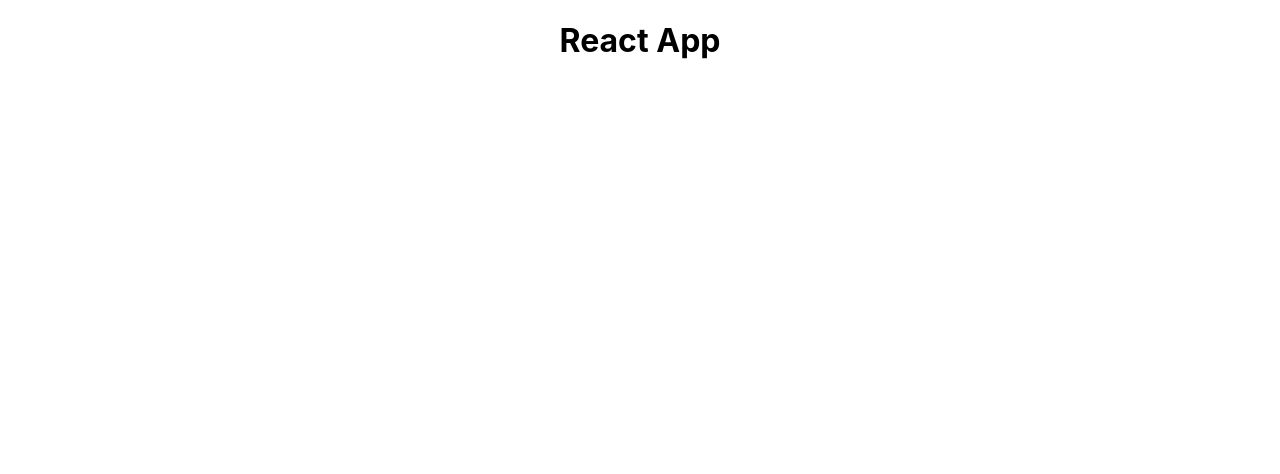
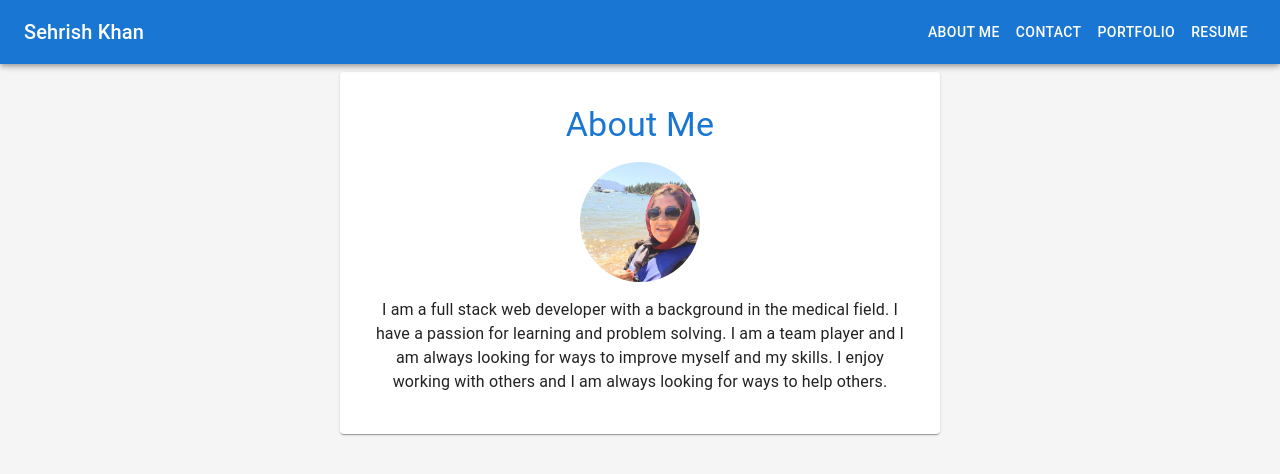
Before and after one commit to sehrishkhan336/react-portfolio, a React (Create React App) app: page / in a window 1280 px wide. Shown: the top 474 px of the page. Built offline with nearby package versions, Linux system fonts and the light colour scheme.

Commit message:
creating portfolio page

```diff
--- a/package.json
+++ b/package.json
@@ -9,6 +9,7 @@
     "@mui/icons-material": "^5.14.3",
     "@mui/material": "^5.14.4",
     "@mui/styled-engine-sc": "^5.12.0",
+    "@mui/system": "^5.14.4",
     "@testing-library/jest-dom": "^5.17.0",
     "@testing-library/react": "^13.4.0",
     "@testing-library/user-event": "^13.5.0",
@@ -17,6 +18,10 @@
     "react-scripts": "5.0.1",
     "styled-components": "^5.3.11",
     "web-vitals": "^2.1.4"
+  },
+  "peerDependencies": {
+    "react": "^17.0.0 || ^18.0.0",
+    "react-dom": "^17.0.0 || ^18.0.0"
   },
   "scripts": {
     "start": "react-scripts start",
--- a/src/App.js
+++ b/src/App.js
@@ -1,11 +1,11 @@
+import React from 'react';
+import ProfileContainer from './components/ProfileContainer';
 
-import './App.css';
 
 function App() {
   return (
-    <div className="App">
-      <h1>React App</h1>
-    </div>
+
+    <ProfileContainer />
   );
 }
 
--- a/src/components/Header.js
+++ b/src/components/Header.js
@@ -1,28 +1,10 @@
 import React from 'react';
-import { makeStyles } from '@mui/styles';
 import { AppBar, Toolbar, IconButton, Typography, Button, Drawer, List, ListItem, ListItemButton, ListItemText, Divider } from '@mui/material';
 import MenuIcon from '@mui/icons-material/Menu';
 
-const useStyles = makeStyles((theme) => ({
-  appBar: {
-    zIndex: theme.zIndex.drawer + 1,
-  },
-  drawer: {
-    width: 240,
-  },
-  drawerPaper: {
-    width: 240,
-  },
-  content: {
-    flexGrow: 1,
-    padding: theme.spacing(3),
-  },
-}));
-
-const navItems = ['Home', 'About', 'Contact'];
+const navItems = ['About Me', 'Contact', 'Portfolio', 'Resume'];
 
 export default function Header({ currentPage, handlePageChange }) {
-  const classes = useStyles();
   const [mobileOpen, setMobileOpen] = React.useState(false);
 
   const handleDrawerToggle = () => {
@@ -30,7 +12,7 @@ export default function Header({ currentPage, handlePageChange }) {
   };
 
   const drawer = (
-    <div className={classes.drawer}>
+    <div sx={{ width: 240 }}>
       <Typography variant="h6" align="center" sx={{ my: 2 }}>
         Sehrish Khan
       </Typography>
@@ -52,7 +34,7 @@ export default function Header({ currentPage, handlePageChange }) {
 
   return (
     <div>
-      <AppBar position="fixed" className={classes.appBar}>
+      <AppBar position="fixed">
         <Toolbar>
           <IconButton
             color="inherit"
@@ -84,8 +66,8 @@ export default function Header({ currentPage, handlePageChange }) {
         anchor="left"
         open={mobileOpen}
         onClose={handleDrawerToggle}
-        classes={{
-          paper: classes.drawerPaper,
+        sx={{
+          '& .MuiDrawer-paper': { width: 240 },
         }}
       >
         {drawer}
--- a/src/components/ProfileContainer.js
+++ b/src/components/ProfileContainer.js
@@ -5,13 +5,13 @@ import AboutMe from './pages/AboutMe';
 import Contact from './pages/Contact';
 import Resume from './pages/Resume';
 import Portfolio from './pages/Portfolio';
-import Footer from './pages/Footer';
+// import Footer from './pages/Footer';
 
 export default function ProfileContainer() {
-  const [currentPage, setCurrentPage] = useState('AboutMe');
+  const [currentPage, setCurrentPage] = useState('About Me');
 
   const renderPage = () => {
-    if (currentPage === 'AboutMe') {
+    if (currentPage === 'About Me') {
       return <AboutMe />;
     }
     if (currentPage === 'Contact') {
@@ -25,16 +25,21 @@ export default function ProfileContainer() {
     }
   };
 
-  const handlePageChange = (page) => setCurrentPage(page);
+  const renderPageKey = currentPage;
+
+  const handlePageChange = (page) => {
+    console.log('handlePageChange', page);
+    setCurrentPage(page);
+  };
 
   return (
     <div>
       <CssBaseline />
       <Header currentPage={currentPage} handlePageChange={handlePageChange} />
-      <Container sx={{ marginTop: 3, marginBottom: 3 }}>
+      <Container sx={{ marginTop: 3, marginBottom: 3 }} key={`${currentPage}-${renderPageKey}`}>
         {renderPage()}
       </Container>
-      <Footer />
+      {/* <Footer /> */}
     </div>
   );
 }
--- a/src/components/pages/AboutMe.js
+++ b/src/components/pages/AboutMe.js
@@ -1,79 +1,56 @@
 import React from 'react';
-import { Card, CardContent, Typography, makeStyles, Avatar } from '@mui/material';
+import { Card, CardContent, Typography, Avatar, Container } from '@mui/material';
+import { styled } from '@mui/system';
 import profilePicture from '../../images/Profilepic.jpg';
 
-const useStyles = makeStyles((theme) => ({
-  card: {
+const CardWrapper = styled(Card)(({ theme }) => ({
   maxWidth: 600,
   margin: '0 auto',
   marginTop: theme.spacing(4),
   padding: theme.spacing(2),
   textAlign: 'center',
-  },
-  header: {
+}));
+
+const HeaderWrapper = styled('div')(({ theme }) => ({
   marginBottom: theme.spacing(2),
-    color: theme.palette.text.primary,
-  },
-  avatar: {
+  color: theme.palette.primary.main,
+}));
+
+const AvatarWrapper = styled(Avatar)(({ theme }) => ({
   width: theme.spacing(15),
   height: theme.spacing(15),
   margin: '0 auto',
-  },
-  content: {
+}));
+
+const ContentWrapper = styled('div')(({ theme }) => ({
   marginTop: theme.spacing(2),
-  },
 }));
 
 export default function AboutMe() {
-  const classes = useStyles();
+  return (
+    <Container>
+      <div style={{ padding: '16px' }}>
+    <CardWrapper>
+      <CardContent>
+        <HeaderWrapper>
+          <Typography variant="h4">About Me</Typography>
+        </HeaderWrapper>
 
-  return (
-    <Card className={classes.card}>
-      <CardContent>
-        <div className={classes.header}>
-          <Typography variant="h4">About Me</Typography>
+        <div>
+          <AvatarWrapper alt="Profile" src={profilePicture} />
         </div>
 
-        <div>
-          <Avatar alt="Profile" src={profilePicture} className={classes.avatar} />
-        </div>
-
-        <div className={classes.content}>
+        <ContentWrapper>
           <Typography variant="body1">
-            I am a passionate and driven junior developer currently pursuing Full Stack Web Development certification from UCLA Bootcamp. Although I have also developed a keen understanding of software development principles, algorithms, and data structures; my coursework has exposed me to various development methodologies and tools, enabling me to adapt quickly to new technologies.
+            I am a full stack web developer with a background in the medical field. I have a passion for learning and
+            problem solving. I am a team player and I am always looking for ways to improve myself and my skills. I
+            enjoy working with others and I am always looking for ways to help others.
           </Typography>
 
-          <br />
-
-          <Typography variant="body1">
-            While I may not have professional experience yet, I am constantly improving my skills through personal projects and collaborations with fellow developers. These experiences have allowed me to explore different facets of development and have instilled in me a strong problem-solving mindset.
-          </Typography>
-
-          <br />
-
-          <Typography variant="body1">
-            As a junior developer, I am eager to contribute my enthusiasm, creativity, and willingness to learn to a collaborative team environment. I am excited to work alongside experienced professionals, absorbing their expertise and applying it to real-world challenges. I am a quick learner and thrive in dynamic, fast-paced settings.
-          </Typography>
-
-          <br />
-
-          <Typography variant="body1">
-            In addition to my technical skills, I possess excellent communication and teamwork abilities. I believe in effective collaboration and enjoy working with others to achieve common goals. I am open to feedback and constantly seek opportunities to grow and improve as a developer.
-          </Typography>
-
-          <br />
-
-          <Typography variant="body1">
-            I am passionate about leveraging technology to create innovative solutions and enhance user experiences. I am excited to embark on my professional journey as a junior developer and contribute to impactful projects that make a difference.
-          </Typography>
-
-          <br />
-
-          <Typography variant="body1">
-            Thank you for taking the time to learn more about me. I look forward to connecting and exploring potential opportunities to grow and contribute to your team.
-          </Typography>
+        </ContentWrapper>
+      </CardContent>
+    </CardWrapper>
     </div>
-      </CardContent>
-    </Card>
+    </Container>
   );
 }
--- a/src/components/pages/Resume.js
+++ b/src/components/pages/Resume.js
@@ -1,43 +1,34 @@
 import React from 'react';
-import { makeStyles } from '@mui/styles';
 import { Card, CardContent, Typography } from '@mui/material';
+import { Container } from '@mui/system';
 
-const useStyles = makeStyles((theme) => ({
-  card: {
-    padding: theme.spacing(2),
-    display: 'flex',
-    flexDirection: 'column',
-    justifyContent: 'center',
-    alignItems: 'center',
-    textAlign: 'center',
-  },
-}));
+const Resume = () => {
+  return (
+    <Container>
+    <div style={{ padding: '16px' }}>
+      <Card sx={{ padding: '16px', display: 'flex', flexDirection: 'column', justifyContent: 'center', alignItems: 'center', textAlign: 'center' }}>
+        <CardContent>
 
-export default function Resume() {
-  const classes = useStyles();
-
-  return (
-    <div className={classes.card}>
-      <Card>
-        <CardContent>
-          {/* Your resume content goes here */}
           <Typography variant="h6" gutterBottom>
             Experience
           </Typography>
           <Typography variant="body1">
-            {/* Add your experience details */}
+
           </Typography>
 
           <Typography variant="h6" gutterBottom>
             Education
           </Typography>
           <Typography variant="body1">
-            {/* Add your education details */}
+
           </Typography>
         </CardContent>
       </Card>
 
-      {/* Add more Card components for different sections */}
+
     </div>
+    </Container>
   );
-}
+};
+
+export default Resume;
--- a/src/index.js
+++ b/src/index.js
@@ -1,12 +1,17 @@
 import React from 'react';
-import ReactDOM from 'react-dom/client';
-import './index.css';
+// import ReactDOM from 'react-dom';
+import { ThemeProvider } from '@mui/material/styles';
 import App from './App';
+import theme from './theme';
 
+// Import createRoot from react-dom/client
+import { createRoot } from 'react-dom/client';
 
-const root = ReactDOM.createRoot(document.getElementById('root'));
+const rootElement = document.getElementById('root');
+const root = createRoot(rootElement);
+
 root.render(
-  <React.StrictMode>
+  <ThemeProvider theme={theme}>
     <App />
-  </React.StrictMode>
+  </ThemeProvider>
 );
--- /dev/null
+++ b/src/theme.js
@@ -0,0 +1,29 @@
+import { createTheme } from '@mui/material/styles';
+
+// primary and secondary colors
+const primaryColor = '#1976d2';
+const secondaryColor = '#f50057';
+
+// theme instance
+const theme = createTheme({
+  palette: {
+    primary: {
+      main: primaryColor,
+    },
+    secondary: {
+      main: secondaryColor,
+    },
+    background: {
+      default: '#f5f5f5',
+      dark: '#212121',
+    },
+
+  },
+  typography: {
+    fontFamily: '"Roboto", "Helvetica", "Arial", sans-serif',
+
+  },
+
+});
+
+export default theme;
```
Also changed, not shown: src/components/pages/Contact.js (+11 -24 lines), src/components/pages/Portfolio.js (+44 -27 lines), src/components/pages/Footer.js (added), src/images/tic-tac-toe.gif (renamed from src/images/tic tac toe.gif), 1 other file (tests, documents, lock files or other folders). Lines whose indentation alone changed are shown as unchanged.
